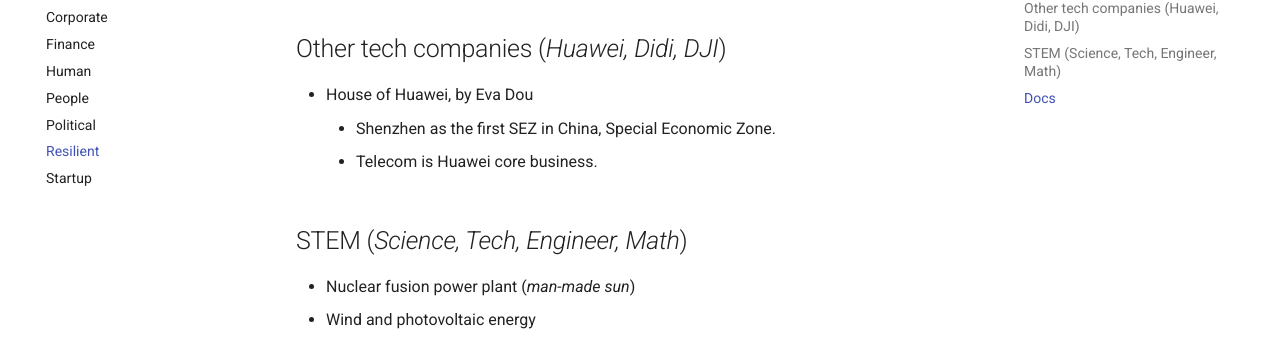
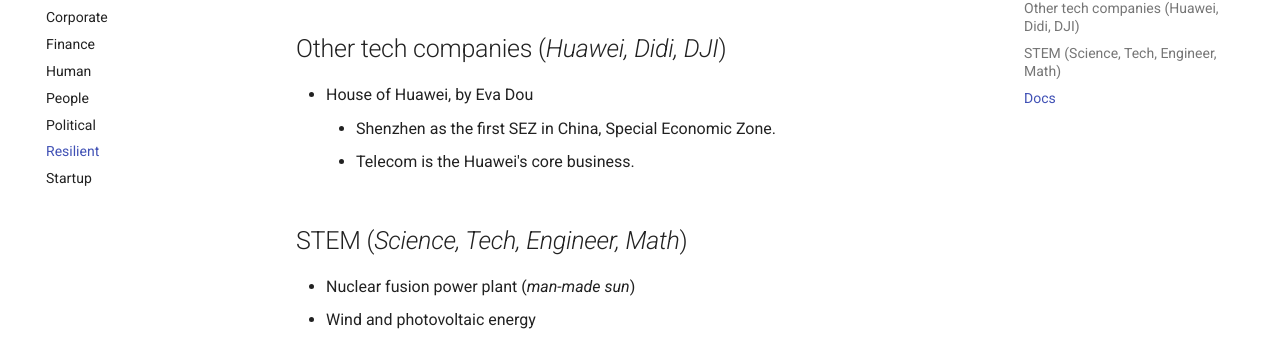
Before and after one commit to renatobrf/kindle-teca, an MkDocs documentation site: the page built from docs/china.md, in a window 1280 px wide and 900 px high, scrolled down 637 px. Shown: the part 172-517 px from the top of the window. Built offline with MkDocs 1.6.1 and Material for MkDocs 9.7.7, drawn with Linux system fonts in a browser that asks for light colours.

Commit message:
Fix grammatical error in Huawei description

```diff
--- a/docs/china.md
+++ b/docs/china.md
@@ -19,7 +19,7 @@
 ## Other tech companies (*Huawei, Didi, DJI*)
 - House of Huawei, by Eva Dou
     - Shenzhen as the first SEZ in China, Special Economic Zone.
-    - Telecom is Huawei core business.
+    - Telecom is the Huawei's core business.
 
 ## STEM (*Science, Tech, Engineer, Math*)
 - Nuclear fusion power plant (*man-made sun*)
```
